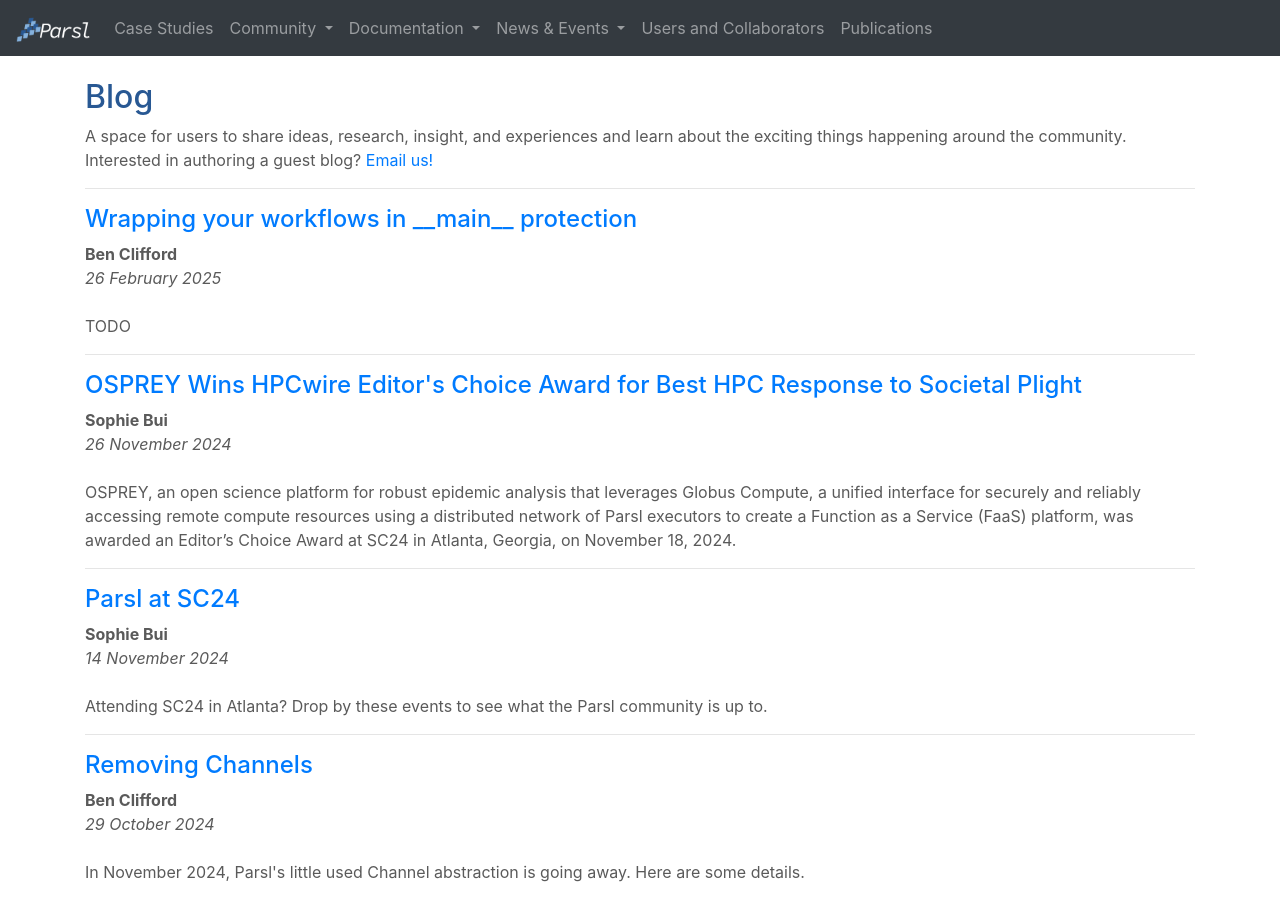
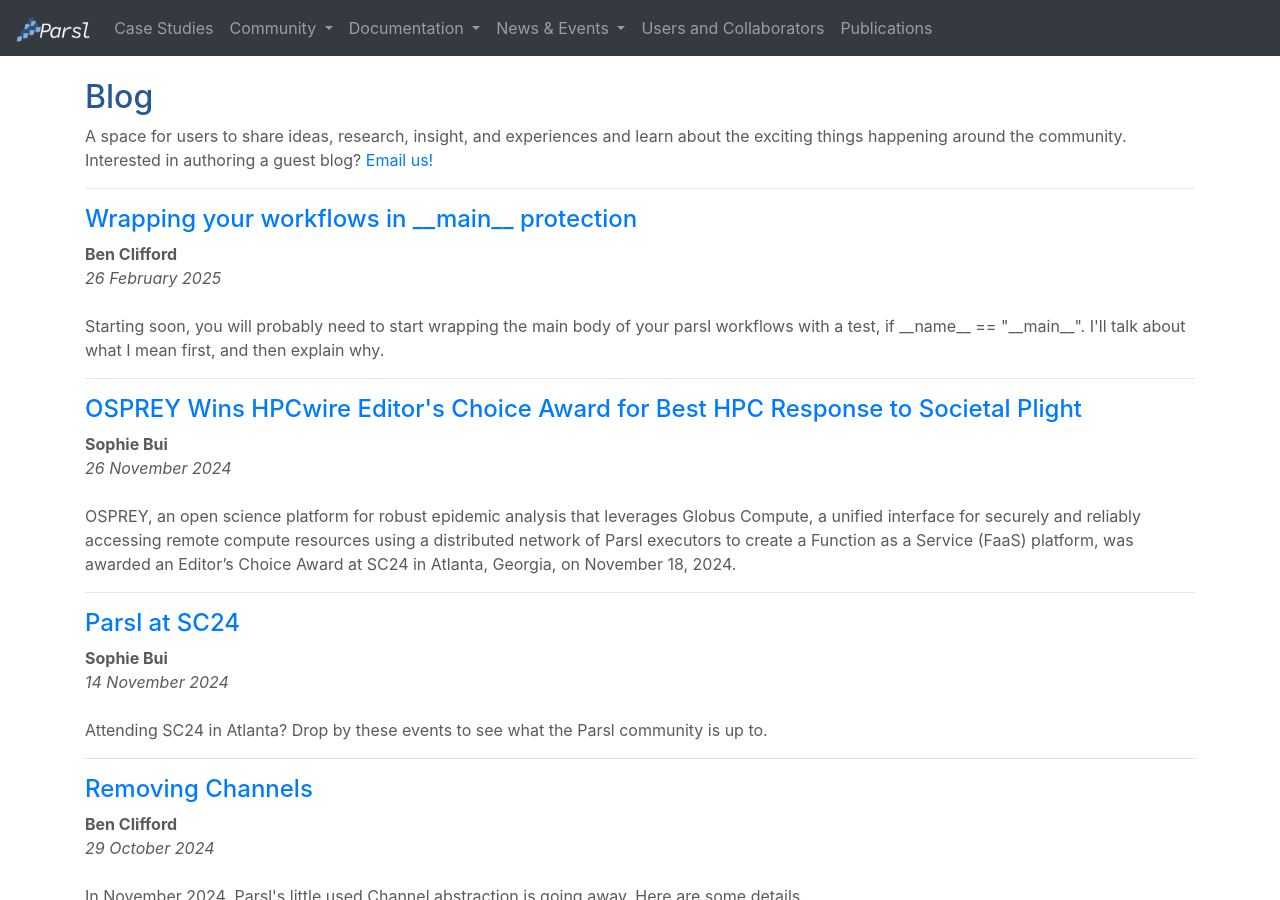
Before and after one commit to Parsl/parsl.github.io, a Jekyll site: the page built from blog.html, in a window 1280 px wide and 900 px high. Built offline with Jekyll 4.4.1, drawn with Linux system fonts in a browser that asks for light colours.

Commit message:
add excerpt

```diff
--- a/_posts/2025-02-26-main-protection.md
+++ b/_posts/2025-02-26-main-protection.md
@@ -2,7 +2,7 @@
 layout: post
 author: Ben Clifford
 title: Wrapping your workflows in __main__ protection
-excerpt: TODO
+excerpt: Starting soon, you will probably need to start wrapping the main body of your parsl workflows with a test, if __name__ == "__main__". I'll talk about what I mean first, and then explain why.
 ---
 
 Starting soon, you will probably need to start wrapping the main body of your parsl workflows with a test, if __name__ == "__main__". I'll talk about what I mean first, and then explain why later in this post.
```
